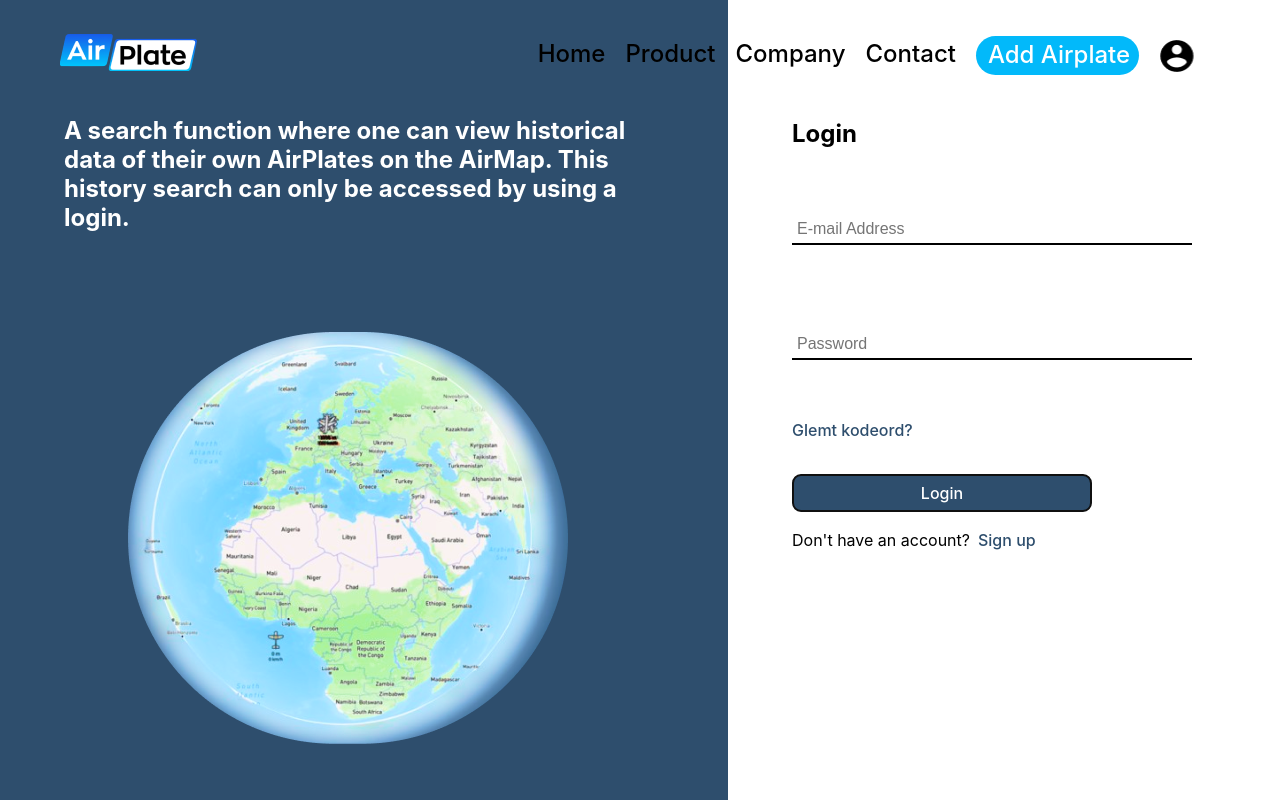
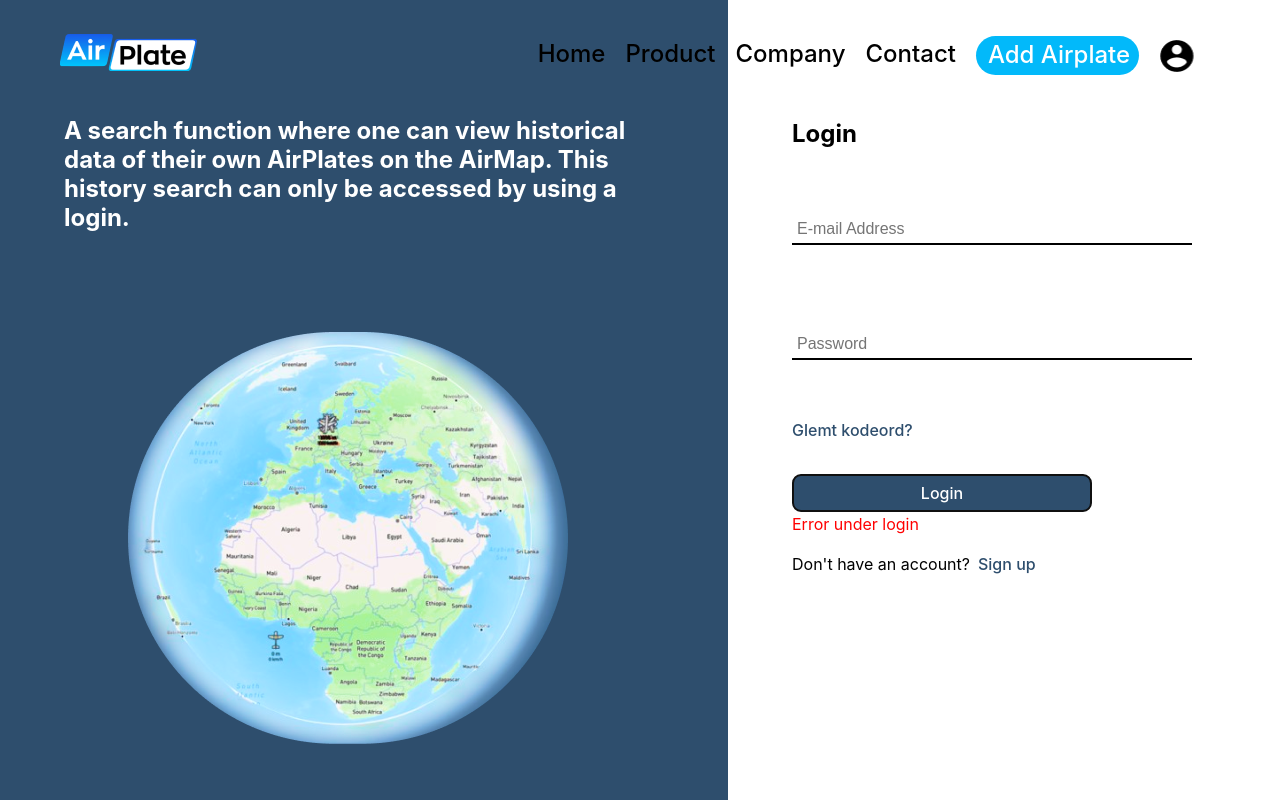
Before and after one commit to ThomasDallHenriksen/PBA-webudvikling, a React (Vite) app in the folder PBA-project/: page /Login in a window 1280 px wide. Both pictures are taken after a click on the button "Login". Shown: the top 800 px of the page. Built offline with nearby package versions, Linux system fonts and the light colour scheme; no server answers.

Commit message:
login error

```diff
--- a/PBA-project/src/pages/Login.jsx
+++ b/PBA-project/src/pages/Login.jsx
@@ -7,6 +7,8 @@ const Login = () => {
 
     const [email, setEmail] = useState('');
     const [password, setPassword] = useState('');
+
+    const [error, setError] = useState('');
 
     const handleLogin = async (e) => {
         e.preventDefault();
@@ -25,13 +27,13 @@ const Login = () => {
                 console.log('isLoggedIn:', response.data.isLoggedIn);
                 console.log('userName:', response.data.isLoggedIn);
                 window.location.href = '/';
-
-
             } else {
                 console.error('Login failed:', response.data.message);
+                setError(response.data.message);
             }
         } catch (error) {
             console.error('An error occurred during login:', error);
+            setError('Error under login');
         }
     };
 
@@ -74,6 +76,14 @@ const Login = () => {
                         Login
                     </button>
                 </div>
+                <div className="showError">
+                    {error && (
+                        <div className="error-message">
+                            {error}
+                        </div>
+                    )}
+                </div>
+
                 <div className="container">
                     <div className="account">Don't have an account?</div>
                     <div className="login">
```
